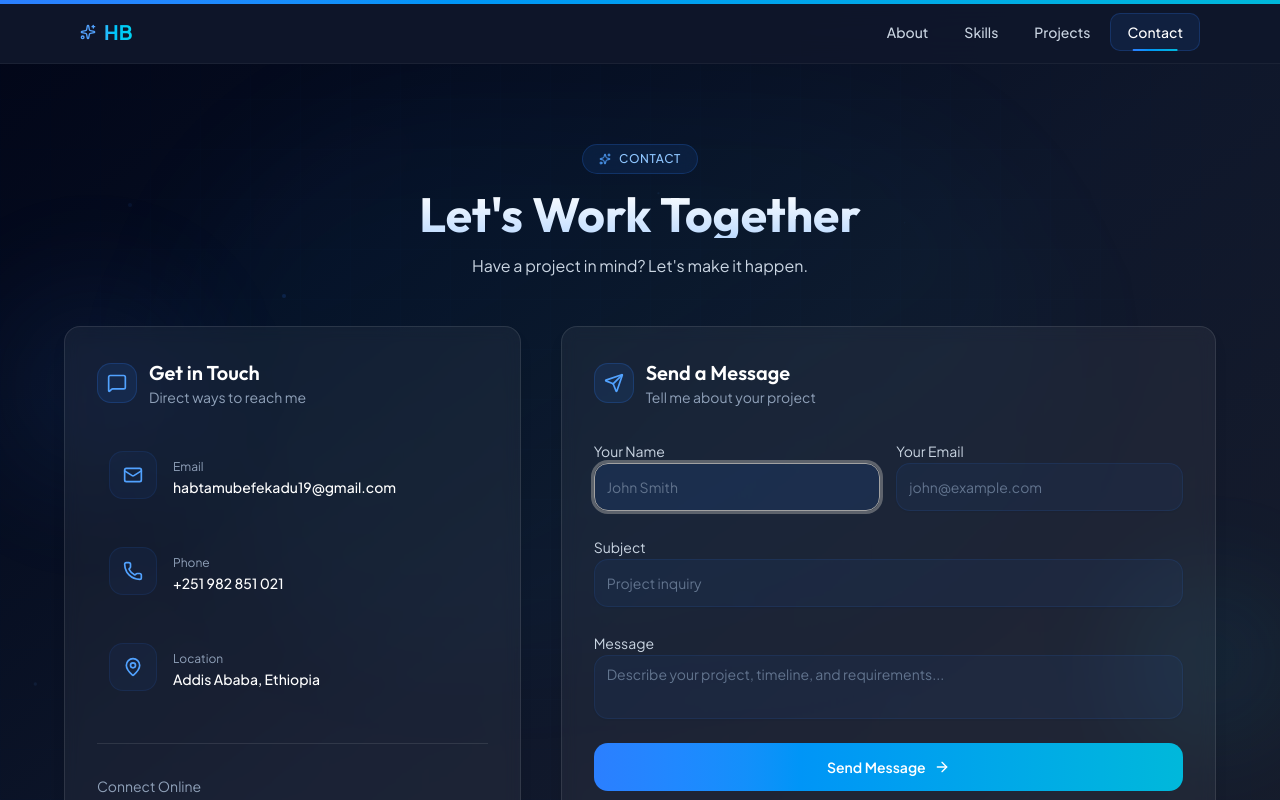
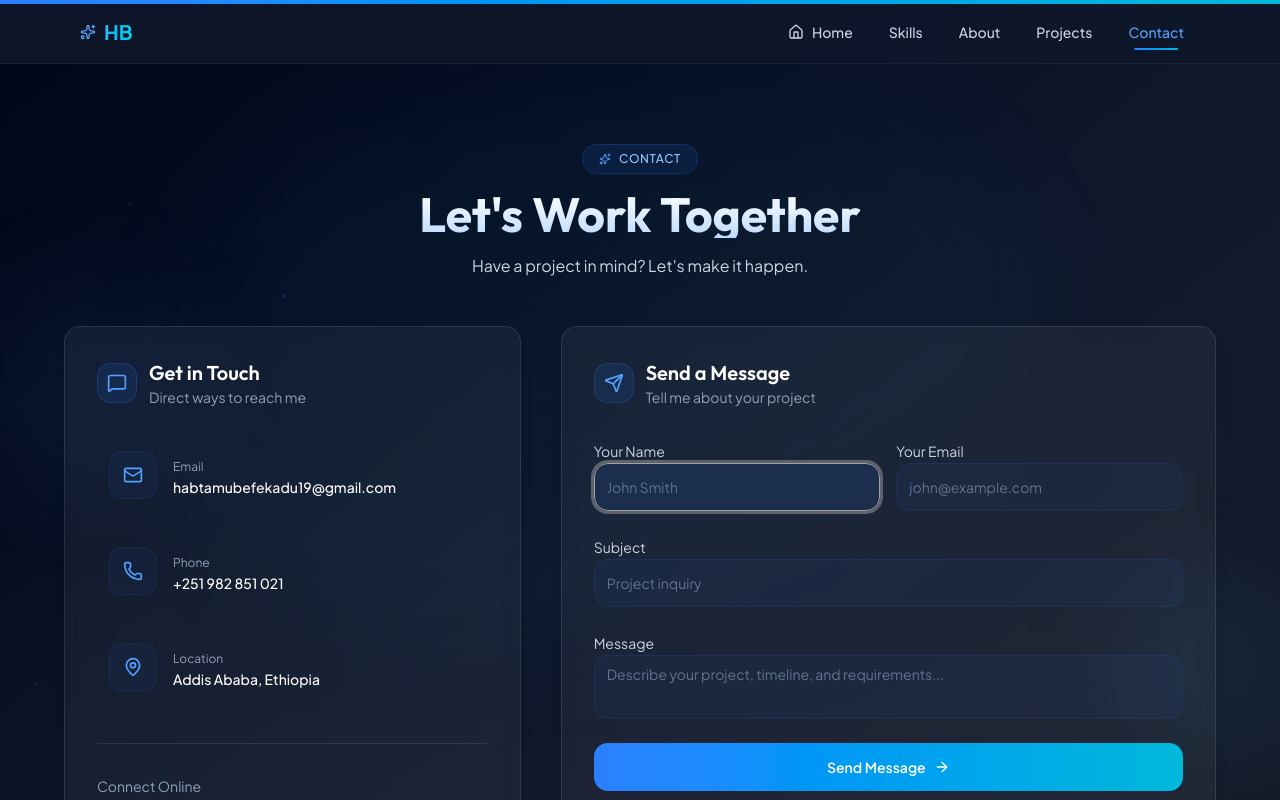
Before and after one commit to boldhab/boldhab-portfolio, a React (Vite) app: page /contact in a window 1280 px wide. Shown: the top 800 px of the page. Built offline with nearby package versions, Linux system fonts and the light colour scheme.

Commit message:
feat: update Home page with section ID for smooth scrolling and enhance Header component with new navigation items and icons

```diff
--- a/index.html
+++ b/index.html
@@ -2,9 +2,9 @@
 <html lang="en">
   <head>
     <meta charset="UTF-8" />
-    <link rel="icon" type="image" href="./src/assets/logo.jpg" />
+    <link rel="icon" type="image" href="./src/assets/logo.png" />
     <meta name="viewport" content="width=device-width, initial-scale=1.0" />
-    <title>Sami T.</title>
+    <title>Habtamu</title>
   </head>
   <body>
     <div id="root"></div>
--- a/src/components/Header.tsx
+++ b/src/components/Header.tsx
@@ -1,7 +1,7 @@
 import { useEffect, useMemo, useState } from "react"
 import { motion, useScroll, useSpring } from "framer-motion"
 import { Link, useLocation } from "react-router-dom"
-import { Menu, X, Sparkles } from "lucide-react"
+import { Menu, X, Sparkles, Home } from "lucide-react"
 import type { navItems } from "@/types/ui"
 
 const Header = () => {
@@ -28,68 +28,87 @@ const Header = () => {
 
   const navItems: (navItems & { href: string; type: "section" | "route" })[] = useMemo(
     () => [
-      { name: "About", id: "about", href: "/#about", type: "section" },
-      { name: "Skills", id: "skills", href: "/#skills", type: "section" },
-      { name: "Projects", id: "projects", href: "/#projects", type: "section" },
-      { name: "Contact", id: "contact", href: "/contact", type: "route" },
+      { name: "Home", id: "home", href: "/", type: "route", icon: "🏠" },
+      { name: "Skills", id: "skills", href: "/#skills", type: "section", icon: "⚡" },
+      { name: "About", id: "about", href: "/#about", type: "section", icon: "📜" },
+      { name: "Projects", id: "projects", href: "/#projects", type: "section", icon: "🚀" },
+      { name: "Contact", id: "contact", href: "/contact", type: "route", icon: "📞" },
     ],
     []
   )
 
   useEffect(() => {
+    // Set active tab based on current route
     if (location.pathname.toLowerCase() === "/contact") {
       setActiveTab("contact")
       return
     }
-    if (location.pathname.toLowerCase() === "/projects") {
-      setActiveTab("projects")
+    if (location.pathname.toLowerCase() === "/") {
+      // Check hash for sections
+      if (location.hash) {
+        const id = location.hash.replace("#", "")
+        setActiveTab(id)
+      } else {
+        setActiveTab("home")
+      }
       return
     }
-  }, [location.pathname])
+  }, [location.pathname, location.hash])
 
   useEffect(() => {
+    // Handle hash navigation
     if (!location.hash) return
     const id = location.hash.replace("#", "")
     const element = document.getElementById(id)
     if (element) {
       setActiveTab(id)
+      setTimeout(() => {
         element.scrollIntoView({ behavior: "smooth" })
+      }, 100)
     }
   }, [location.hash])
 
+  // Update active tab on scroll for section pages
   useEffect(() => {
     if (location.pathname !== "/") return
 
-    const sectionIds = navItems.filter((item) => item.type === "section").map((item) => item.id)
+    const sectionIds = navItems
+      .filter((item) => item.type === "section")
+      .map((item) => item.id)
+
     const sections = sectionIds
       .map((id) => document.getElementById(id))
       .filter((el): el is HTMLElement => Boolean(el))
 
     if (!sections.length) return
 
-    const observer = new IntersectionObserver(
-      (entries) => {
-        const visible = entries.filter((entry) => entry.isIntersecting)
-        if (!visible.length) return
-        visible.sort((a, b) => a.boundingClientRect.top - b.boundingClientRect.top)
-        const id = visible[0].target.id
-        setActiveTab(id)
-      },
-      { rootMargin: "-30% 0px -60% 0px", threshold: [0.1, 0.3, 0.6] }
-    )
+    const handleScroll = () => {
+      const scrollPosition = window.scrollY + 120
+      let currentSection = "home"
 
-    sections.forEach((section) => observer.observe(section))
-    return () => observer.disconnect()
+      sections.forEach((section) => {
+        if (section.offsetTop <= scrollPosition) {
+          currentSection = section.id
+        }
+      })
+
+      setActiveTab(currentSection)
+    }
+
+    handleScroll()
+    window.addEventListener("scroll", handleScroll, { passive: true })
+    return () => window.removeEventListener("scroll", handleScroll)
   }, [location.pathname, navItems])
 
   const handleClick = (id: string, type: "section" | "route" = "route") => {
     setActiveTab(id)
     setIsMobileMenuOpen(false)
 
-    if (type !== "section" || location.pathname !== "/") return
+    if (type === "section" && location.pathname === "/") {
       const element = document.getElementById(id)
       if (element) {
         element.scrollIntoView({ behavior: "smooth" })
+      }
     }
   }
 
@@ -126,14 +145,11 @@ const Header = () => {
         >
           <Link
             to="/"
-            className="text-xl font-bold bg-gradient-to-r from-blue-400 to-cyan-400 bg-clip-text text-transparent"
+            className="text-xl font-bold bg-gradient-to-r from-blue-400 to-cyan-400 bg-clip-text text-transparent flex items-center gap-2"
             onClick={() => handleClick("home")}
           >
-            <span className="flex items-center gap-2">
             <Sparkles className="w-4 h-4 text-blue-400" />
             HB
-
-            </span>
           </Link>
         </motion.div>
 
@@ -152,10 +168,11 @@ const Header = () => {
                   onClick={() => handleClick(item.id, item.type)}
                   className={`flex items-center gap-2 px-4 py-2 rounded-lg transition-all duration-300 ${
                     activeTab === item.id
-                      ? "text-white bg-blue-500/10 border border-blue-500/20"
-                      : "text-slate-300 hover:text-white hover:bg-white/5"
+                      ? "text-blue-400"
+                      : "text-slate-300 hover:text-white"
                   }`}
                 >
+                  {item.id === "home" && <Home className="w-4 h-4" />}
                   <span className="text-sm font-medium">{item.name}</span>
                 </Link>
                 {activeTab === item.id && (
@@ -215,10 +232,11 @@ const Header = () => {
                       onClick={() => handleClick(item.id, item.type)}
                       className={`flex items-center gap-3 px-4 py-3 rounded-xl transition-all duration-300 ${
                         activeTab === item.id
-                          ? "text-white bg-blue-500/20 border border-blue-500/30"
-                          : "text-slate-300 hover:text-white hover:bg-white/10"
+                          ? "text-blue-400"
+                          : "text-slate-300 hover:text-white"
                       }`}
                     >
+                      {item.id === "home" && <Home className="w-5 h-5" />}
                       <span className="text-base font-medium">{item.name}</span>
                     </Link>
                   </motion.li>
--- a/src/pages/Home.tsx
+++ b/src/pages/Home.tsx
@@ -42,7 +42,7 @@ export default function Home() {
   }
 
   return (
-    <div className="relative min-h-screen w-full overflow-hidden bg-gradient-to-br from-slate-950 via-slate-900 to-blue-950/30">
+    <div id="home" className="relative min-h-screen w-full overflow-hidden bg-gradient-to-br from-slate-950 via-slate-900 to-blue-950/30">
       {/* Animated Background */}
       <div className="absolute inset-0 overflow-hidden">
         {/* Floating Orbs */}
```
Lines whose indentation alone changed are shown as unchanged.
